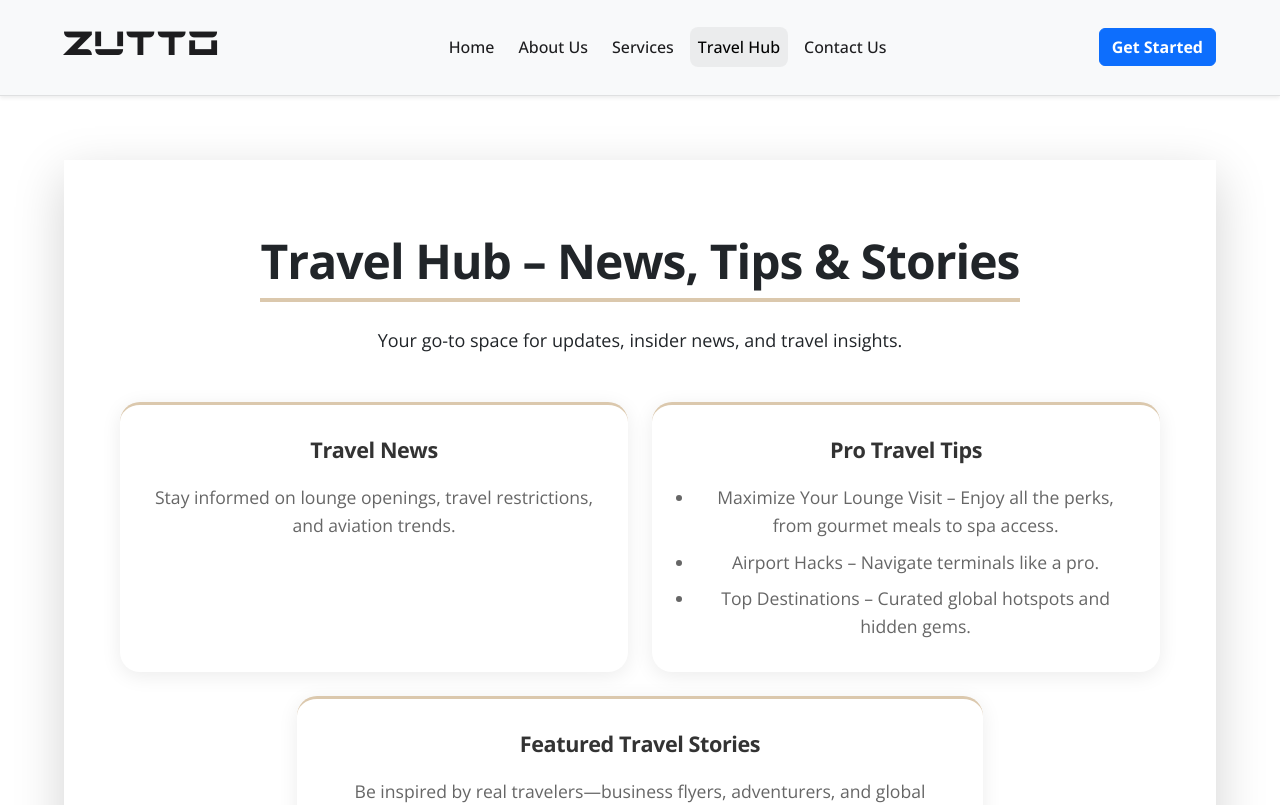
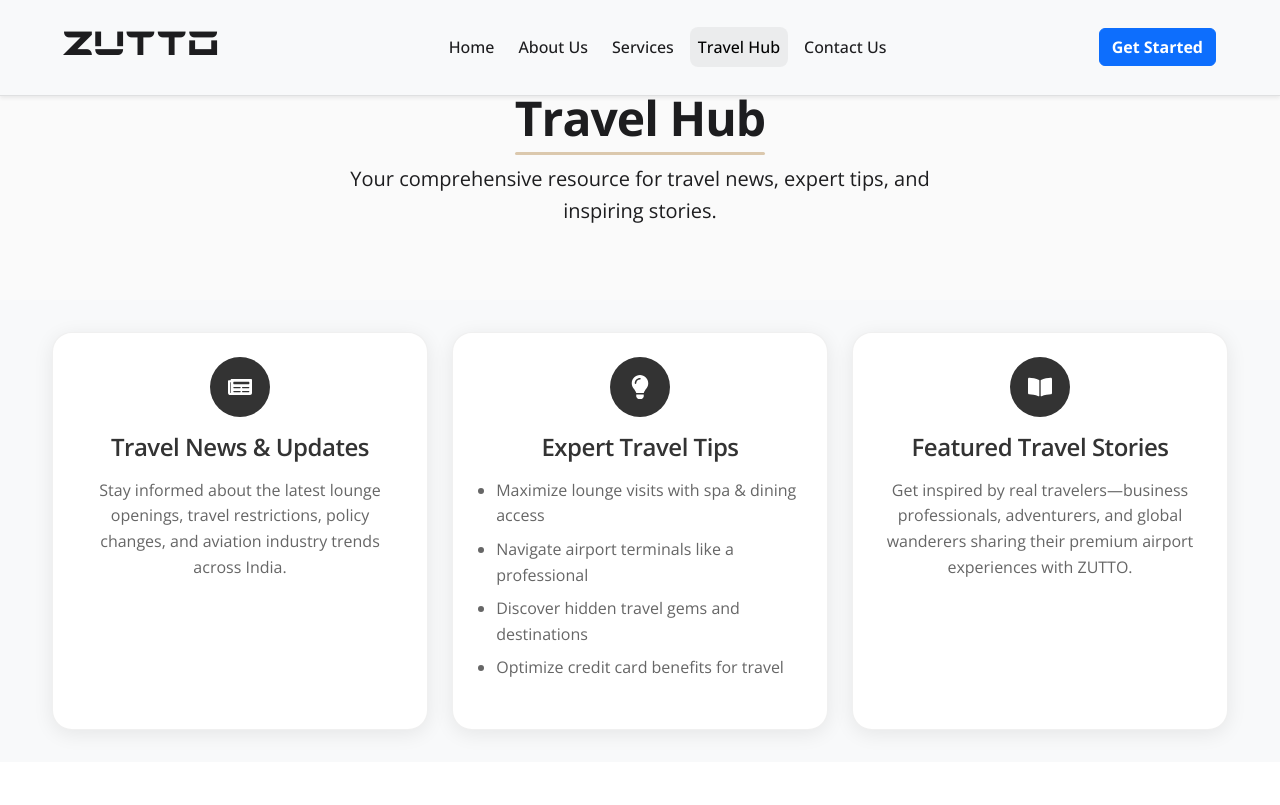
Before and after one commit to pixelperfectsolutions/zuttoweb-mui-dark, a React (Vite) app: page /travel-hub in a window 1280 px wide. Shown: the top 805 px of the page. Built offline with nearby package versions, Linux system fonts and the light colour scheme.

Commit message:
updated travel hun and links

```diff
--- a/src/App.tsx
+++ b/src/App.tsx
@@ -13,7 +13,7 @@ import Launch from "./pages/Launch";
 // import Testimonials from './pages/Testimonials';
 import Privacy from './pages/Privacy';
 import AccountDelete from './pages/AccountDelete';
-// import Terms from './pages/Terms';
+import Terms from './pages/Terms';
 
 function App() {
   return (
@@ -32,7 +32,7 @@ function App() {
           <Route path="/privacy" element={<Privacy />} />
           <Route path="/privacy-policy" element={<Navigate to="/privacy" replace />} />
           <Route path="/account-delete" element={<AccountDelete />} />
-          {/* <Route path="/terms" element={<Terms />} /> */}
+          <Route path="/terms" element={<Terms />} />
         </Routes>
       </main>
       <CustomFooter />
--- a/src/components/Footer.tsx
+++ b/src/components/Footer.tsx
@@ -58,15 +58,19 @@ export function CustomFooter() {
               Links
             </h3>
             <ul style={{ listStyle: "none", padding: 0 }}>
-              {["Home", "About Us", "Travel Hub", "Contact Us"].map((item) => (
-                <li key={item} style={{ marginBottom: "0.8em" }}>
+              {[
+                { name: "Home", path: "/" },
+                { name: "About Us", path: "/about" },
+                { name: "Travel Hub", path: "/travel-hub" },
+                { name: "Contact Us", path: "/contact" },
+              ].map((item) => (
+                <li key={item.name} style={{ marginBottom: "0.8em" }}>
                   <a
                     href="#"
-                    onClick={() =>
-                      handleNavClick(
-                        `/${item.toLowerCase().replace(/\s+/g, "-")}`,
-                      )
-                    }
+                    onClick={(e) => {
+                      e.preventDefault();
+                      handleNavClick(item.path);
+                    }}
                     style={{
                       color: "#424245",
                       textDecoration: "none",
@@ -79,7 +83,7 @@ export function CustomFooter() {
                       (e.currentTarget.style.textDecoration = "none")
                     }
                   >
-                    {item}
+                    {item.name}
                   </a>
                 </li>
               ))}
@@ -195,7 +199,10 @@ export function CustomFooter() {
                   <a
                     key={link.name}
                     href="#"
-                    onClick={() => handleNavClick(link.path)}
+                    onClick={(e) => {
+                      e.preventDefault();
+                      handleNavClick(link.path);
+                    }}
                     style={{
                       color: "#424245",
                       textDecoration: "none",
--- a/src/pages/TravelHub.tsx
+++ b/src/pages/TravelHub.tsx
@@ -1,9 +1,18 @@
 import React from "react";
-import { Container, Row, Col } from "react-bootstrap";
+import { Container, Row, Col, Button } from "react-bootstrap";
+import { FaNewspaper, FaLightbulb, FaBookOpen, FaArrowRight } from "react-icons/fa";
+import { useNavigate } from "react-router-dom";
 import "../index.css";
 import SEO from "../components/SEO";
 
 const TravelHub: React.FC = () => {
+  const navigate = useNavigate();
+
+  const handleNavClick = (path: string) => {
+    navigate(path);
+    window.scrollTo({ top: 0, behavior: "smooth" });
+  };
+
   const travelHubStructuredData = {
     "@context": "https://schema.org",
     "@type": "WebPage",
@@ -25,182 +34,266 @@ const TravelHub: React.FC = () => {
         url="https://zutto.in/travel-hub"
         structuredData={travelHubStructuredData}
       />
-      <Container
-    className="pt-24 px-4"
-    style={{ maxWidth: "1200px", paddingTop: "10rem" }}
+      {/* Hero Section */}
+      <section
+        style={{
+          minHeight: "300px",
+          background: "var(--apple-bg)",
+          paddingTop: "4rem",
+          paddingBottom: "2rem",
+        }}
+        className="position-relative overflow-hidden d-flex align-items-center justify-content-center pt-24"
       >
-    <Row
-      className="justify-content-center"
-      style={{ paddingTop: "0", paddingBottom: "5rem" }}
-    >
+        <Container style={{ maxWidth: "1200px" }}>
+          <Row className="text-center">
             <Col lg={12}>
-        <div
-          className="shadow-lg border-0 mb-5 p-4"
-          style={{ background: "#ffffff" }}
-        >
-          <div style={{ padding: "3rem 2rem", textAlign: "center" }}>
-            <div style={{ display: "flex", justifyContent: "center" }}>
               <h1
-                className="display-5 fw-bold mb-4 text-center"
+                className="section-heading"
                 style={{
                   fontFamily: "var(--primary-font)",
-                  fontWeight: "800",
+                  fontWeight: "700",
                   fontSize: "3rem",
                   lineHeight: "1.2",
-                  position: "relative",
-                  display: "inline-block",
-                  borderBottom: "4px solid #dbc8ad",
-                  paddingBottom: "0.5rem",
-                  marginBottom: "2rem",
+                  marginBottom: "1rem",
+                  color: "var(--apple-heading)",
                 }}
               >
-                Travel Hub – News, Tips & Stories
+                Travel Hub
               </h1>
-            </div>
               <p
-              className="lead mb-5"
+                className="lead"
                 style={{
                   fontFamily: "var(--primary-font)",
                   fontWeight: "400",
-                fontSize: "1.125rem",
+                  fontSize: "1.25rem",
                   lineHeight: "1.6",
+                  color: "var(--apple-text)",
+                  maxWidth: "600px",
+                  margin: "0 auto 1rem",
                 }}
               >
-              Your go-to space for updates, insider news, and travel insights.
+                Your comprehensive resource for travel news, expert tips, and inspiring stories.
               </p>
+            </Col>
+          </Row>
+        </Container>
+      </section>
 
-            {/* First Row - Two Cards */}
-            <Row className="justify-content-center mb-4">
-              <Col md={6}>
+      {/* Main Content Section */}
+      <section style={{ background: "#f8f9fa", padding: "2rem 0" }}>
+        <Container style={{ maxWidth: "1200px" }}>
+
+          <Row className="g-4">
+            {/* Travel News Card */}
+            <Col lg={4} md={6}>
               <div
+                className="h-100"
                 style={{
                   background: "#ffffff",
                   borderRadius: "20px",
-                    padding: "2rem 1.5rem",
-                    height: "100%",
+                  padding: "1.5rem",
                   boxShadow: "0 4px 20px rgba(0,0,0,0.08)",
-                    borderTop: "3px solid #dbc8ad",
+                  border: "1px solid rgba(0,0,0,0.06)",
+                  transition: "transform 0.3s ease, box-shadow 0.3s ease",
+                  cursor: "pointer",
+                }}
+                onMouseEnter={(e) => {
+                  e.currentTarget.style.transform = "translateY(-5px)";
+                  e.currentTarget.style.boxShadow = "0 8px 30px rgba(0,0,0,0.12)";
+                }}
+                onMouseLeave={(e) => {
+                  e.currentTarget.style.transform = "translateY(0)";
+                  e.currentTarget.style.boxShadow = "0 4px 20px rgba(0,0,0,0.08)";
                 }}
               >
-                  <h2
+                <div className="text-center mb-3">
+                  <div
+                    style={{
+                      width: "60px",
+                      height: "60px",
+                      backgroundColor: "#333",
+                      borderRadius: "50%",
+                      display: "flex",
+                      alignItems: "center",
+                      justifyContent: "center",
+                      margin: "0 auto",
+                    }}
+                  >
+                    <FaNewspaper style={{ fontSize: "1.5rem", color: "#fff" }} />
+                  </div>
+                </div>
+                <h3
                   style={{
                     fontFamily: "var(--primary-font)",
-                      fontWeight: "700",
-                      fontSize: "1.35rem",
-                      marginBottom: "1.25rem",
+                    fontWeight: "600",
+                    fontSize: "1.5rem",
+                    marginBottom: "1rem",
                     color: "#333",
+                    textAlign: "center",
                   }}
                 >
-                    Travel News
-                  </h2>
+                  Travel News & Updates
+                </h3>
                 <p
                   style={{
                     fontFamily: "var(--primary-font)",
-                      fontSize: "1.1rem",
+                    fontSize: "1rem",
                     lineHeight: "1.6",
                     color: "#666",
-                      fontWeight: "400",
+                    marginBottom: "1rem",
+                    textAlign: "center",
                   }}
                 >
-                    Stay informed on lounge openings, travel restrictions, and
-                    aviation trends.
+                  Stay informed about the latest lounge openings, travel restrictions, policy changes, and aviation industry trends across India.
                 </p>
               </div>
             </Col>
-              <Col md={6}>
+
+            {/* Pro Travel Tips Card */}
+            <Col lg={4} md={6}>
               <div
+                className="h-100"
                 style={{
                   background: "#ffffff",
                   borderRadius: "20px",
-                    padding: "2rem 1.5rem",
-                    height: "100%",
+                  padding: "1.5rem",
                   boxShadow: "0 4px 20px rgba(0,0,0,0.08)",
-                    borderTop: "3px solid #dbc8ad",
+                  border: "1px solid rgba(0,0,0,0.06)",
+                  transition: "transform 0.3s ease, box-shadow 0.3s ease",
+                  cursor: "pointer",
+                }}
+                onMouseEnter={(e) => {
+                  e.currentTarget.style.transform = "translateY(-5px)";
+                  e.currentTarget.style.boxShadow = "0 8px 30px rgba(0,0,0,0.12)";
+                }}
+                onMouseLeave={(e) => {
+                  e.currentTarget.style.transform = "translateY(0)";
+                  e.currentTarget.style.boxShadow = "0 4px 20px rgba(0,0,0,0.08)";
                 }}
               >
-                  <h2
+                <div className="text-center mb-3">
+                  <div
+                    style={{
+                      width: "60px",
+                      height: "60px",
+                      backgroundColor: "#333",
+                      borderRadius: "50%",
+                      display: "flex",
+                      alignItems: "center",
+                      justifyContent: "center",
+                      margin: "0 auto",
+                    }}
+                  >
+                    <FaLightbulb style={{ fontSize: "1.5rem", color: "#fff" }} />
+                  </div>
+                </div>
+                <h3
                   style={{
                     fontFamily: "var(--primary-font)",
-                      fontWeight: "700",
-                      fontSize: "1.35rem",
-                      marginBottom: "1.25rem",
+                    fontWeight: "600",
+                    fontSize: "1.5rem",
+                    marginBottom: "1rem",
                     color: "#333",
+                    textAlign: "center",
                   }}
                 >
-                    Pro Travel Tips
-                  </h2>
+                  Expert Travel Tips
+                </h3>
+                <div style={{ textAlign: "left", marginBottom: "1.5rem" }}>
                   <ul
                     style={{
                       fontFamily: "var(--primary-font)",
-                      fontSize: "1.1rem",
+                      fontSize: "1rem",
                       lineHeight: "1.6",
                       color: "#666",
-                      fontWeight: "400",
                       paddingLeft: "1.2rem",
                       marginBottom: 0,
                     }}
                   >
                     <li className="mb-2">
-                      Maximize Your Lounge Visit – Enjoy all the perks, from
-                      gourmet meals to spa access.
+                      Maximize lounge visits with spa & dining access
                     </li>
                     <li className="mb-2">
-                      Airport Hacks – Navigate terminals like a pro.
+                      Navigate airport terminals like a professional
+                    </li>
+                    <li className="mb-2">
+                      Discover hidden travel gems and destinations
                     </li>
                     <li>
-                      Top Destinations – Curated global hotspots and hidden
-                      gems.
+                      Optimize credit card benefits for travel
                     </li>
                   </ul>
                 </div>
+              </div>
             </Col>
-            </Row>
 
-            {/* Second Row - One Card */}
-            <Row className="justify-content-center">
-              <Col md={8}>
+            {/* Travel Stories Card */}
+            <Col lg={4} md={12}>
               <div
+                className="h-100"
                 style={{
                   background: "#ffffff",
                   borderRadius: "20px",
-                    padding: "2rem 1.5rem",
-                    height: "100%",
+                  padding: "1.5rem",
                   boxShadow: "0 4px 20px rgba(0,0,0,0.08)",
-                    borderTop: "3px solid #dbc8ad",
+                  border: "1px solid rgba(0,0,0,0.06)",
+                  transition: "transform 0.3s ease, box-shadow 0.3s ease",
+                  cursor: "pointer",
+                }}
+                onMouseEnter={(e) => {
+                  e.currentTarget.style.transform = "translateY(-5px)";
+                  e.currentTarget.style.boxShadow = "0 8px 30px rgba(0,0,0,0.12)";
+                }}
+                onMouseLeave={(e) => {
+                  e.currentTarget.style.transform = "translateY(0)";
+                  e.currentTarget.style.boxShadow = "0 4px 20px rgba(0,0,0,0.08)";
                 }}
               >
-                  <h2
+                <div className="text-center mb-3">
+                  <div
+                    style={{
+                      width: "60px",
+                      height: "60px",
+                      backgroundColor: "#333",
+                      borderRadius: "50%",
+                      display: "flex",
+                      alignItems: "center",
+                      justifyContent: "center",
+                      margin: "0 auto",
+                    }}
+                  >
+                    <FaBookOpen style={{ fontSize: "1.5rem", color: "#fff" }} />
+                  </div>
+                </div>
+                <h3
                   style={{
                     fontFamily: "var(--primary-font)",
-                      fontWeight: "700",
-                      fontSize: "1.35rem",
-                      marginBottom: "1.25rem",
+                    fontWeight: "600",
+                    fontSize: "1.5rem",
+                    marginBottom: "1rem",
                     color: "#333",
+                    textAlign: "center",
                   }}
                 >
                   Featured Travel Stories
-                  </h2>
+                </h3>
                 <p
                   style={{
                     fontFamily: "var(--primary-font)",
-                      fontSize: "1.1rem",
+                    fontSize: "1rem",
                     lineHeight: "1.6",
                     color: "#666",
-                      fontWeight: "400",
+                    marginBottom: "1rem",
+                    textAlign: "center",
                   }}
                 >
-                    Be inspired by real travelers—business flyers, adventurers,
-                    and global wanderers—sharing their luxurious and stress-free
-                    journeys with ZUTTO.
+                  Get inspired by real travelers—business professionals, adventurers, and global wanderers sharing their premium airport experiences with ZUTTO.
                 </p>
               </div>
             </Col>
           </Row>
-          </div>
-        </div>
-      </Col>
-    </Row>
         </Container>
+      </section>
     </>
   );
 };
```
Lines whose indentation alone changed are shown as unchanged.
